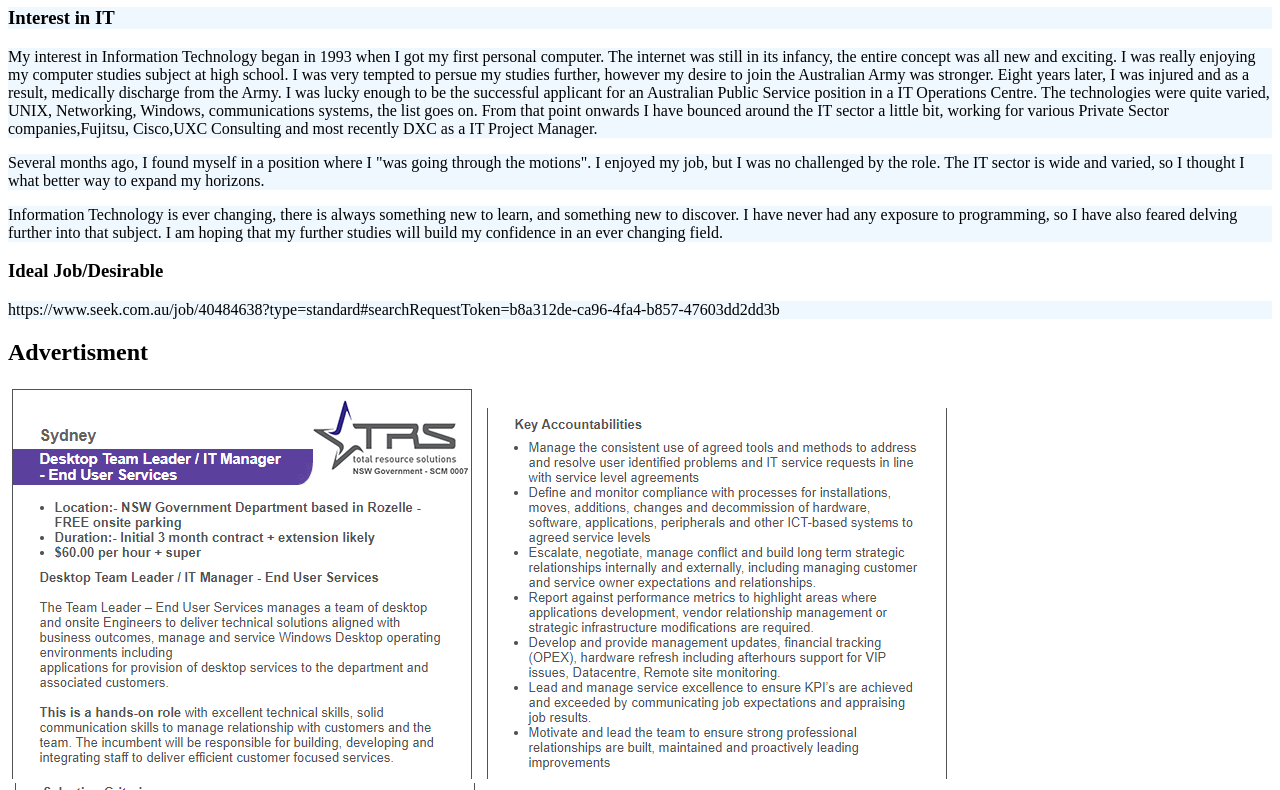
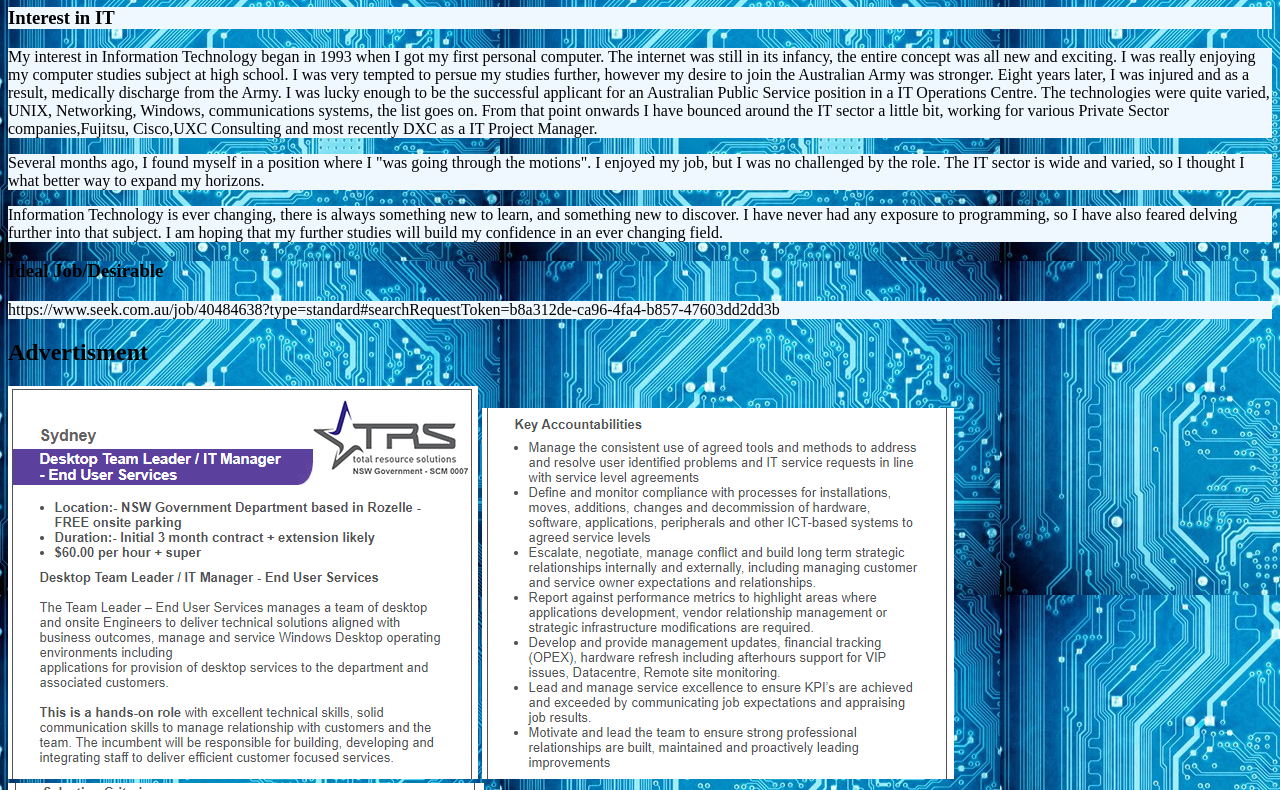
Before and after one commit to Scoot-uni/Asses1, a plain HTML site: page index.html in a window 1280 px wide. Shown: the part 73-863 px from the top of the page. Drawn offline with Linux system fonts and the light colour scheme.

Commit message:
background image

```diff
--- a/index.html
+++ b/index.html
@@ -1,6 +1,13 @@
 <!DOCTYPE html>
 <html>
 <body>
+
+  <style>
+body {
+  background-image: url('circuit.JPG');
+}
+</style>
+
 
 <h1>Assessment One</h1>
 <h3><p style="background-color:aliceblue;">Interest in IT</p></h3>
```
